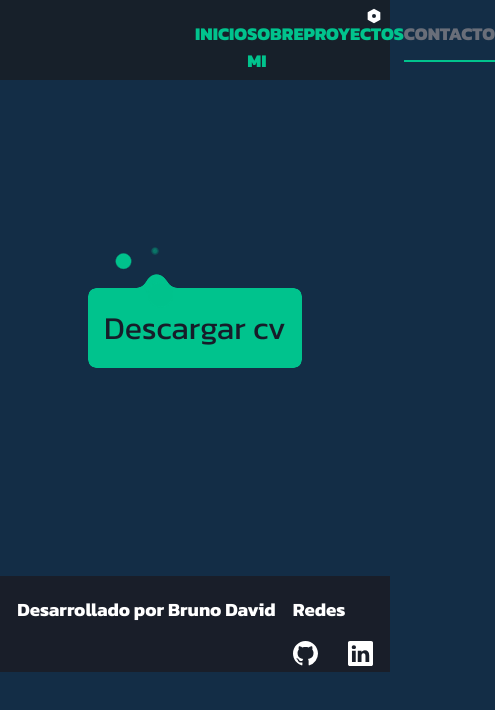
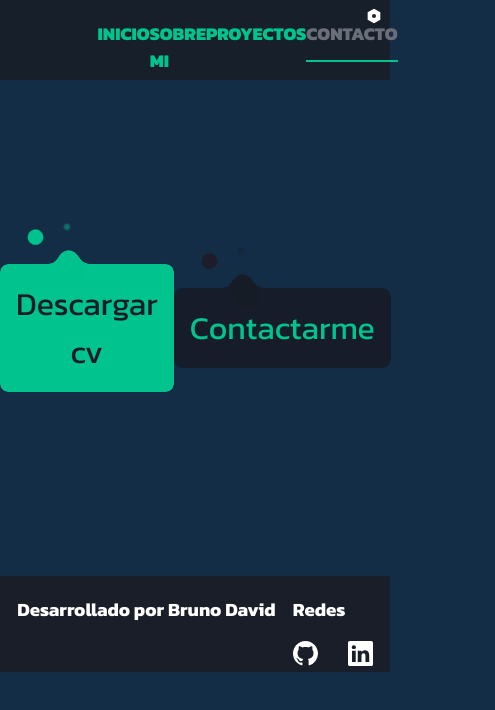
Before and after one commit to DavidLBruno/Portfolio, a React (Create React App) app in the folder client/: page /contact in a window 390 px wide. Shown: the top 710 px of the page, 495 px wide, since content can reach past the window. Built offline with nearby package versions, Linux system fonts and the light colour scheme.

Commit message:
demo responsive

```diff
--- a/client/src/components/About/index.module.css
+++ b/client/src/components/About/index.module.css
@@ -39,3 +39,19 @@
     height: 0;
     width: 0;
 }
+
+@media (max-width: 600px) {
+    .bodyAbout{
+        align-items: center;
+    }
+    .about{
+        flex-direction: column;
+        justify-content: space-around;
+        align-items: center;
+    }
+    .tecnologias{
+        display: grid;
+        width: 100%;
+        grid-template-columns: 0.1fr 0.1fr 0.1fr 0.1fr 0.1fr 0.1fr 0.1fr 0.1fr 0.1fr;
+    }
+}
--- a/client/src/components/Buttons/ButtonBuble/index.css
+++ b/client/src/components/Buttons/ButtonBuble/index.css
@@ -9,10 +9,8 @@
   font-size: 2rem;
   font-family: var(--fuente);
   border: none;
-  color: var(--negro);
   filter: url("#gooey");
   position: relative;
-  background-color: var(--verde);
   cursor: pointer;
   }
   #gooey-button:focus {
--- a/client/src/components/Buttons/ButtonBuble/index.jsx
+++ b/client/src/components/Buttons/ButtonBuble/index.jsx
@@ -1,7 +1,7 @@
 import React from "react";
 import "./index.css";
 
-export default function () {
+export default function ({ title, color, backgroundColor }) {
   return (
     <div>
       <svg class="misvg" xmlns="http://www.w3.org/2000/svg" version="1.1">
@@ -23,19 +23,52 @@ export default function () {
         </defs>
       </svg>
 
-      <button id="gooey-button">
-        Descargar cv
+      <button
+        id="gooey-button"
+        style={{ color: `${color}`, backgroundColor: `${backgroundColor}` }}
+      >
+        {title}
         <span class="bubbles">
-          <span class="bubble"></span>
-          <span class="bubble"></span>
-          <span class="bubble"></span>
-          <span class="bubble"></span>
-          <span class="bubble"></span>
-          <span class="bubble"></span>
-          <span class="bubble"></span>
-          <span class="bubble"></span>
-          <span class="bubble"></span>
-          <span class="bubble"></span>
+          <span
+            class="bubble"
+            style={{ backgroundColor: `${backgroundColor}` }}
+          ></span>
+          <span
+            class="bubble"
+            style={{ backgroundColor: `${backgroundColor}` }}
+          ></span>
+          <span
+            class="bubble"
+            style={{ backgroundColor: `${backgroundColor}` }}
+          ></span>
+          <span
+            class="bubble"
+            style={{ backgroundColor: `${backgroundColor}` }}
+          ></span>
+          <span
+            class="bubble"
+            style={{ backgroundColor: `${backgroundColor}` }}
+          ></span>
+          <span
+            class="bubble"
+            style={{ backgroundColor: `${backgroundColor}` }}
+          ></span>
+          <span
+            class="bubble"
+            style={{ backgroundColor: `${backgroundColor}` }}
+          ></span>
+          <span
+            class="bubble"
+            style={{ backgroundColor: `${backgroundColor}` }}
+          ></span>
+          <span
+            class="bubble"
+            style={{ backgroundColor: `${backgroundColor}` }}
+          ></span>
+          <span
+            class="bubble"
+            style={{ backgroundColor: `${backgroundColor}` }}
+          ></span>
         </span>
       </button>
     </div>
--- a/client/src/components/Contact/index.jsx
+++ b/client/src/components/Contact/index.jsx
@@ -6,8 +6,17 @@ export default function () {
   return (
     <div className={styles.bodyContact}>
       <a href="https://drive.google.com/uc?id=1ZzOPGNMTfuffEn-IeUF9LiHzfzpicJt3&export=download">
-        <ButtonBuble />
+        <ButtonBuble
+          color={"var(--negro)"}
+          backgroundColor={"var(--verde)"}
+          title={"Descargar cv"}
+        />
       </a>
+      <ButtonBuble
+        color={"var(--verde)"}
+        backgroundColor={"var(--negro)"}
+        title={"Contactarme"}
+      />
     </div>
   );
 }
--- a/client/src/components/Contact/index.module.css
+++ b/client/src/components/Contact/index.module.css
@@ -1,7 +1,7 @@
 .bodyContact{
     display: flex;
     flex-direction: row;
-    justify-content: center;
+    justify-content: space-around;
     align-items: center;
     height: 31rem;
 }
--- a/client/src/components/Footer/index.module.css
+++ b/client/src/components/Footer/index.module.css
@@ -4,6 +4,8 @@
     justify-content: space-evenly;
     background-color: var(--negro);
     color: white;
+    width: 100%;
+    margin-top: auto;
 }
 .orderIcons{
     display: flex;
--- a/client/src/components/Home/index.module.css
+++ b/client/src/components/Home/index.module.css
@@ -1,18 +1,18 @@
+@keyframes typing {
+	from { width: 0 }
+}
+@keyframes blink-caret { 60% { border-color: transparent; } }
+
 .bodyHome{
     display: flex;
     flex-direction: column;
     align-items: center;
     height: 35rem;
 }
-@keyframes typing {
-    from { width: 0 }
-}
-@keyframes blink-caret { 60% { border-color: transparent; } }
 
 .tituloIntro {
 	font: bold 300% Consolas, Monaco, monospace;
 	border-right: .1em solid black;
-	width: 16.5em;
 	width: 64rem;
 	margin: 2em 1em;
 	white-space: nowrap;
@@ -20,3 +20,10 @@
 	animation: typing 3s steps(30, end),
     blink-caret .5s step-end infinite alternate;
 }
+
+@media (max-width: 600px) {
+	.tituloIntro {
+		font-size: 1rem;
+		width: 21rem;
+	}
+}
--- a/client/src/components/NavBar/index.jsx
+++ b/client/src/components/NavBar/index.jsx
@@ -7,7 +7,6 @@ import { IoArrowUpCircleSharp } from "react-icons/io5";
 export default function () {
   const location = useLocation();
   const ubicacion = location.pathname;
-  console.log(ubicacion);
   const [flecha, setFlecha] = useState(false);
   const volverArriba = () => {
     window.scrollTo(0, 0);
--- a/client/src/components/NavBar/index.module.css
+++ b/client/src/components/NavBar/index.module.css
@@ -4,6 +4,12 @@
     align-items: center;
     height: 5rem;
     background-color: #17202A;
+}
+
+@media (max-width: 600px) {
+    .bodyNav{
+        justify-content: center;
+    }
 }
 .bodyButtons{
     display: flex;
--- a/client/src/index.css
+++ b/client/src/index.css
@@ -16,6 +16,7 @@ body {
   display: flex;
   flex-direction: column;
   justify-content: space-between;
+  width: 100%;
   margin: 0;
   font-family: 'Kanit', sans-serif;
   background: var(--azul);
```
